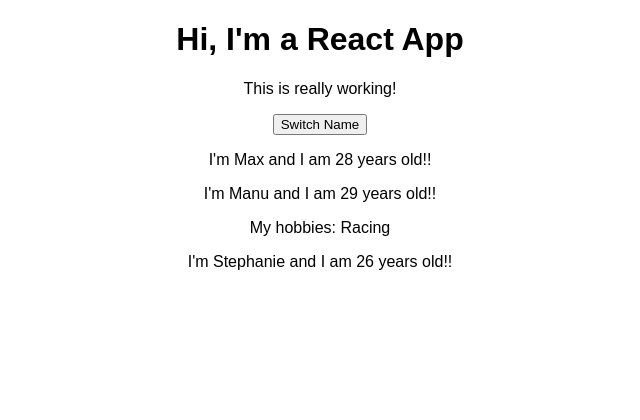
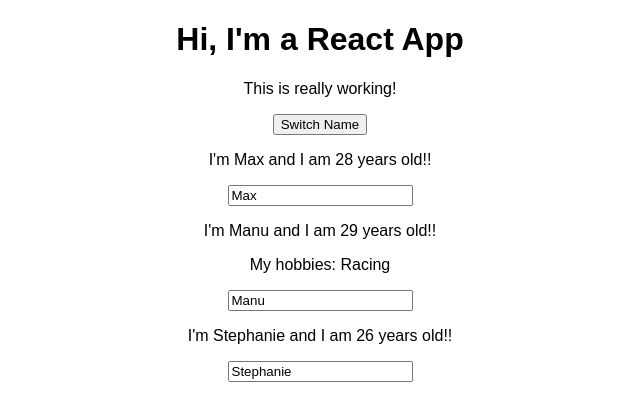
Before and after one commit to alexander215/react-complete-guide, a React (Create React App) app: page / in a window 1280 px wide. Shown: the top 420 px of the page, without its empty margins (320-960 px from the left). Built offline with nearby package versions, Linux system fonts and the light colour scheme.

Commit message:
Two way binding with onChange handler in input box

```diff
--- a/src/App.js
+++ b/src/App.js
@@ -23,8 +23,18 @@
     // DON'T DO THIS: this.state.persons[0].name = "Maximillian";
     this.setState({
       persons: [
-        { name: newName, age: 28 },
+        { name: 'newName', age: 28 },
         { name: 'Manu', age: 29 },
+        { name: 'Stephanie', age: 27 }
+      ]
+    })
+  }
+
+  nameChangedHandler = (event) => {
+    this.setState({
+      persons: [
+        { name: 'Max', age: 28 },
+        { name: event.target.value, age: 29 },
         { name: 'Stephanie', age: 27 }
       ]
     })
@@ -42,7 +52,8 @@
         <Person
           name={this.state.persons[1].name}
           age={this.state.persons[1].age}
-          click={this.switchNameHandler.bind(this, 'Max!')} >My hobbies: Racing</Person>
+          click={this.switchNameHandler.bind(this, 'Max!')}
+          changed={this.nameChangedHandler}>My hobbies: Racing</Person>
         <Person name={this.state.persons[2].name} age={this.state.persons[2].age} />
       </div>
     );
--- a/src/Person/Person.js
+++ b/src/Person/Person.js
@@ -8,6 +8,7 @@
         <div>
             <p onClick={props.click}>I'm {props.name} and I am {props.age} years old!!</p>
             <p>{props.children}</p>
+            <input type="text" onChange={props.changed} value={props.name} />
         </div>
     )
 };
```
